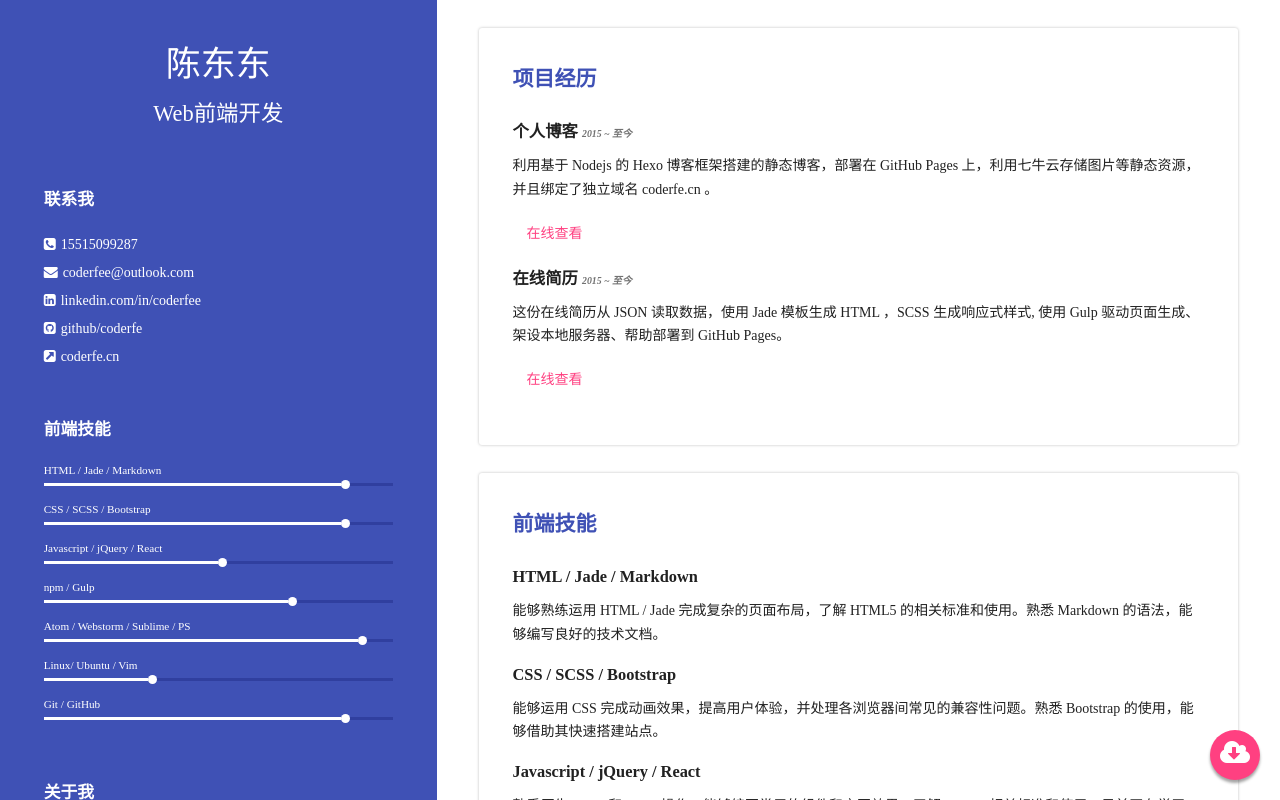
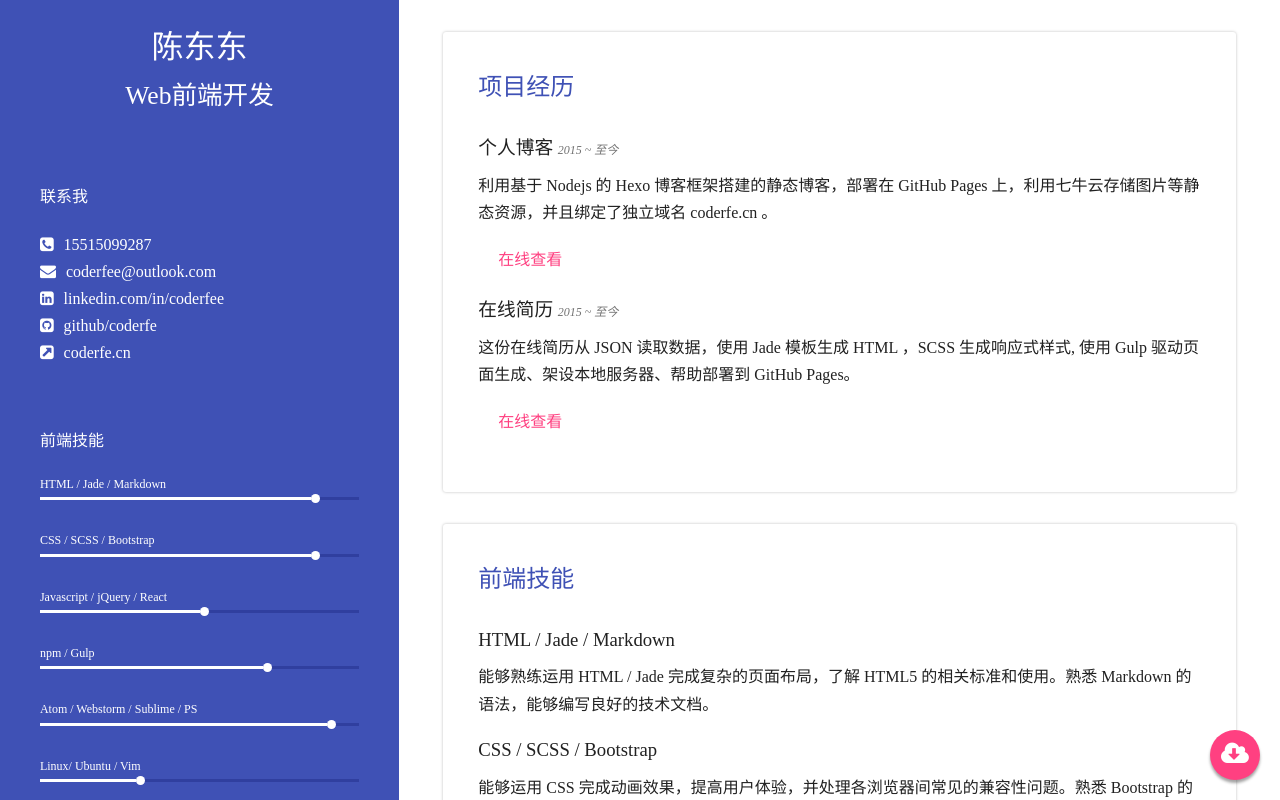
Before and after one commit to coderfe/resume, a website: page index.html in a window 1280 px wide. Shown: the top 800 px of the page. Drawn offline with Linux system fonts and the light colour scheme.

Commit message:
fix contact margin

```diff
--- a/scss/include/base.scss
+++ b/scss/include/base.scss
@@ -1,10 +1,4 @@
 @import "color.scss";
-
-@font-face {
-  src: url(../fonts/NotoSans-Regular.ttf);
-  font-family: "Noto";
-  font-weight: normal;
-}
 
 body {
   margin: 0;
@@ -12,10 +6,15 @@ body {
   color: $primary-text-color;
   font: normal 14px PingFang SC,Lantinghei SC,Microsoft Yahei,Hiragino Sans GB;
   line-height: 1.7;
+  @media (min-width: 1024px) {
+    font-size: 16px;
+    font-weight: lighter;
+  }
 }
 h1, h2, h3, h4, h5, h6 {
   margin: 0;
   padding: 0;
+  font-weight: 200;
 }
 div {
   box-sizing: border-box;
--- a/scss/resume.scss
+++ b/scss/resume.scss
@@ -30,8 +30,8 @@ html {
     text-align: center;
     h1 {
       margin: 0;
-      padding-top: 1em;
-      font-size: 2.5em;
+      padding-top: 20px;
+      font-size: 32px;
       font-weight: 200;
     }
     .subtitle {
@@ -48,32 +48,41 @@ html {
   .skill_list,
   .about_me,
   .updated {
-    padding: 1em 0;
+    padding: 20px 0;
     margin: 0 10%;
 
     h5 {
-      font-size: 1.2em;
-      margin: 1em 0;
+      font-size: 16px;
+      margin: 20px 0;
     }
   }
   .contact_me {
-    ul {
-      line-height: 2;
-      .fa {
-        margin-right: 5px;
+    li {
+      a {
+        padding-left: 40px;
       }
     }
+
+    @media (min-width: 1024px) {
+      li {
+        a {
+          padding-left: 10px;
+        }
+      }
+    }
+
   }
 }
 
 .skill_list {
   .skills {
     cursor: pointer;
+    margin-bottom: 30px;
     span {
       display: block;
     }
     .skill_label {
-      font-size: .8em;
+      font-size: 12px;
       margin-bottom: 3px;
     }
     .skill_item {
@@ -197,16 +206,17 @@ html {
   .projects_exper {
     .experience_item {
       .time {
-        font-size: .6em;
+        font-size: 12px;
         color: $secondary-text-color;
       }
       .project_link {
         a {
           display: inline-block;
-          width: 6em;
-          height: 2.5em;
+          min-width: 64px;
+          padding: 0 20px;
+          height: 36px;
           text-align: center;
-          line-height: 2.5em;
+          line-height: 36px;
           color: $accent-color;
           transition: all .2s ease-out;
           &:hover {
@@ -222,7 +232,7 @@ html {
 
 .recent_exper {
   ul {
-    margin-left: 2em;
+    margin-left: 30px;
     li {
       list-style: circle;
     }
@@ -233,20 +243,27 @@ html {
   position: fixed;
   bottom: 20px;
   right: 20px;
-  width: 50px;
-  height: 50px;
+  width: 120px;
+  height: 120px;
   border: none;
   border-radius: 50%;
-  font-size: 2em;
+  font-size: 64px;
+  line-height: 120px;
   text-align: center;
   color: #fff;
   background-color: $accent-color;
   box-shadow: 0 3px 3px rgba(0, 0, 0, .36);
   cursor: pointer;
+  @media (min-width: 1024px) {
+    width: 50px;
+    height: 50px;
+    line-height: 50px;
+    font-size: 26px;
+  }
 }
 
 footer {
-  padding: 1em 0;
+  padding: 14px 0;
   text-align: center;
   color: $primary-color-text;
   background-color: $primary-color;
```
Also changed, not shown: css/resume.css.
